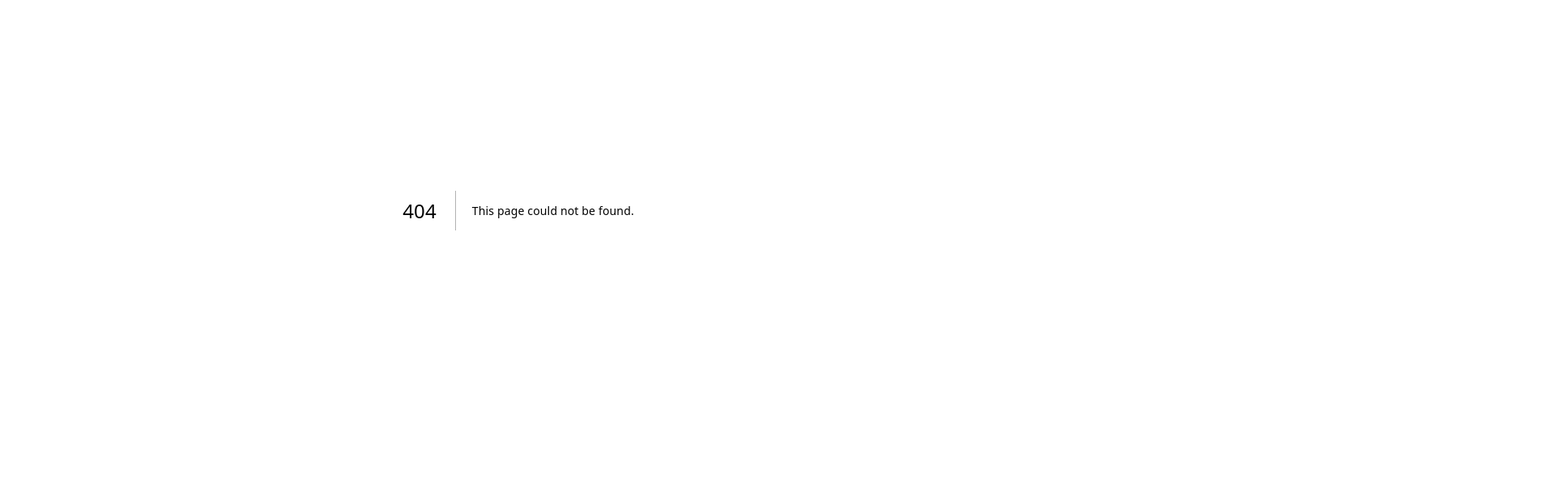
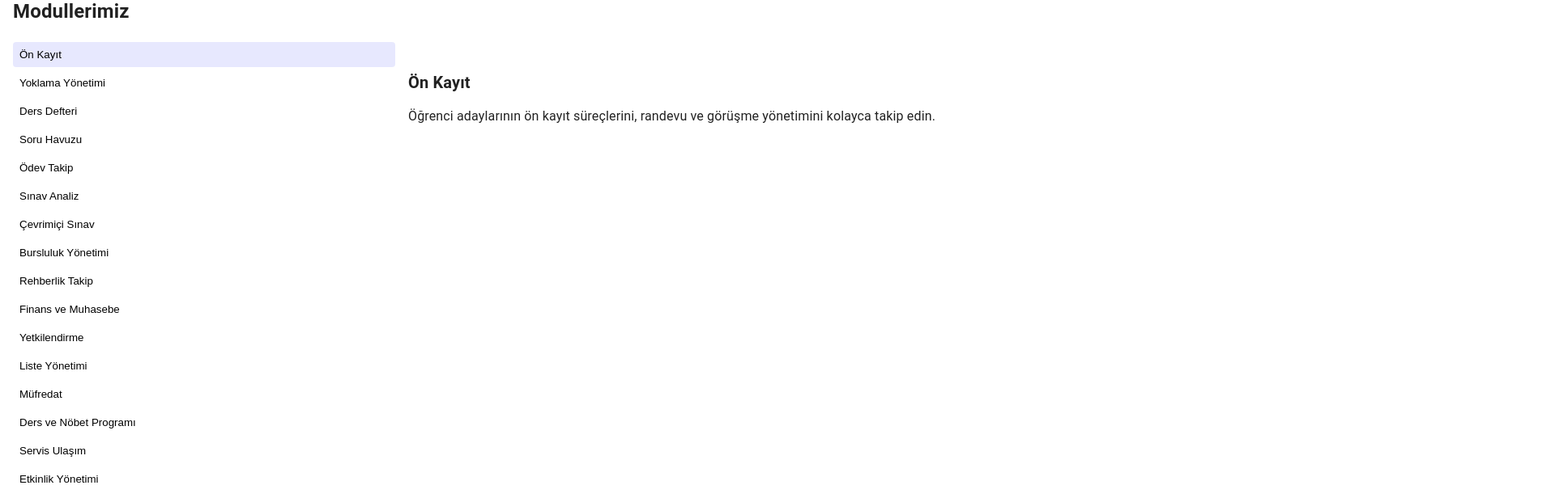
Before and after one commit to recepasl44/website, a Next.js app: page /modules in a window 1280 px wide. Before the commit this address had no page. Shown: the part 140-756 px from the top of the page at 81% size, 1920 px wide, since content can reach past the window. Built offline with nearby package versions, Linux system fonts and the light colour scheme; what @mui/material-nextjs would draw is missing.

Commit message:
Add modules page with dynamic menu

```diff
--- /dev/null
+++ b/app/modules/modules.tsx
@@ -0,0 +1,102 @@
+'use client';
+import { useState } from 'react';
+import GrmeNavbarOn from '../../components/grme-navbar-on';
+
+const modules = [
+  {
+    title: 'Ön Kayıt',
+    content: 'Öğrenci adaylarının ön kayıt süreçlerini, randevu ve görüşme yönetimini kolayca takip edin.',
+  },
+  {
+    title: 'Yoklama Yönetimi',
+    content: 'Sınıf, yemek, etüt ve personel yoklamalarını eksiksiz ve düzenli şekilde yönetin.',
+  },
+  {
+    title: 'Ders Defteri',
+    content: 'Öğretmenlerin ders kayıtlarını dijital ortamda doldurmasını ve takibini sağlayın.',
+  },
+  {
+    title: 'Soru Havuzu',
+    content: 'Kişiye özel soru bankası oluşturun, çevrimiçi ya da basılı sınavlar hazırlayın.',
+  },
+  {
+    title: 'Ödev Takip',
+    content: 'Ödev planlamalarını yapın, tamamlanma durumlarını izleyin ve raporlayın.',
+  },
+  {
+    title: 'Sınav Analiz',
+    content: 'Sınav sonuçlarını detaylı inceleyin, başarı durumlarını ve eksik kazanımları tespit edin.',
+  },
+  {
+    title: 'Çevrimiçi Sınav',
+    content: 'Dijital sınavlar oluşturun, gerçek zamanlı takip edin ve sonuçları anında paylaşın.',
+  },
+  {
+    title: 'Bursluluk Yönetimi',
+    content: 'Bursluluk sınav başvurularını, oturum planlarını ve sonuçlarını yönetin.',
+  },
+  {
+    title: 'Rehberlik Takip',
+    content: 'Öğrencilerin akademik ve sosyal gelişimlerini, görüşmeleri ve ödevlerini kaydedin.',
+  },
+  {
+    title: 'Finans ve Muhasebe',
+    content: 'Gelir gider takibi, ödeme işlemleri ve finansal raporlamaları tek merkezden yönetin.',
+  },
+  {
+    title: 'Yetkilendirme',
+    content: 'Kullanıcı rolleri için modül ve sayfa erişim yetkilerini kolayca düzenleyin.',
+  },
+  {
+    title: 'Liste Yönetimi',
+    content: 'Sınıf, etüt, yemekhane ve servis listelerini dijital ortamda oluşturun ve takip edin.',
+  },
+  {
+    title: 'Müfredat',
+    content: 'Okul türü ve sınıf seviyesine göre müfredat içeriklerini görüntüleyin ve planlayın.',
+  },
+  {
+    title: 'Ders ve Nöbet Programı',
+    content: 'Ders ve nöbet çizelgelerini dijital olarak hazırlayıp öğretmenlerle paylaşın.',
+  },
+  {
+    title: 'Servis Ulaşım',
+    content: 'Servis araçları ve rotalarını planlayın, öğrenci takibini ve ödemeleri yönetin.',
+  },
+  {
+    title: 'Etkinlik Yönetimi',
+    content: 'Kurum içi etkinlikleri planlayın, katılımcıları takip edin ve medya dokümanlarını yönetin.',
+  },
+];
+
+export default function ModulesPage() {
+  const [active, setActive] = useState(modules[0].title);
+  const activeContent = modules.find(m => m.title === active)?.content;
+
+  return (
+    <div className="w-full">
+      <GrmeNavbarOn />
+      <div className="px-4 py-2 text-sm text-[#5c67f7]">
+        <a href="#" className="hover:underline">← EBTEX'i keşfet e geri dön</a>
+      </div>
+      <h2 className="px-4 font-semibold">Modullerimiz</h2>
+      <div className="flex w-[1920px] h-[1000px] items-center flex-shrink-0 px-4">
+        <div className="w-1/4 flex flex-col gap-1 overflow-y-auto h-full">
+          {modules.map((m) => (
+            <button
+              key={m.title}
+              onClick={() => setActive(m.title)}
+              className={`text-left p-2 rounded ${active === m.title ? 'bg-[rgba(92,103,247,0.15)]' : 'bg-[rgba(255,255,255,1)]'}`}
+            >
+              {m.title}
+            </button>
+          ))}
+        </div>
+        <div className="w-3/4 p-4 overflow-y-auto h-full">
+          <h3 className="text-xl font-semibold mb-2">{active}</h3>
+          <p className="whitespace-pre-line">{activeContent}</p>
+        </div>
+      </div>
+    </div>
+  );
+}
--- /dev/null
+++ b/app/modules/page.tsx
@@ -0,0 +1,5 @@
+import ModulesPage from './modules';
+
+export default function Page() {
+  return <ModulesPage />;
+}
```
